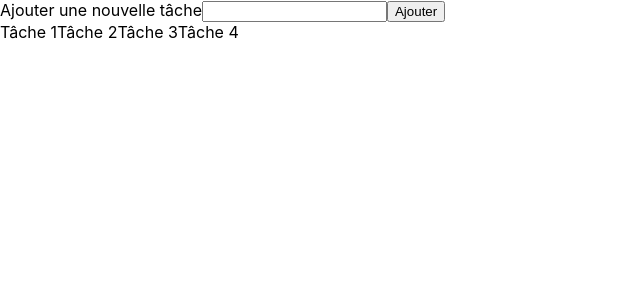
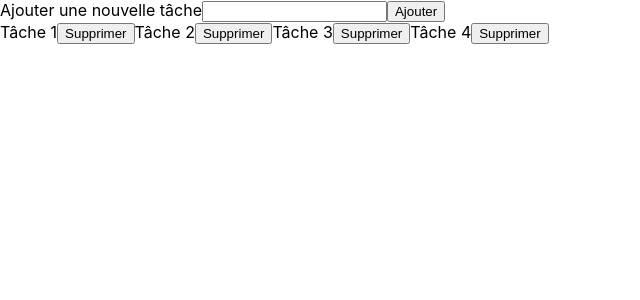
Before and after one commit to FadimeZgj/tp-react-todolist, a React (Create React App) app: page / in a window 1280 px wide. Shown: the top 300 px of the page, without its empty margins (0-640 px from the left). Built offline with nearby package versions, Linux system fonts and the light colour scheme.

Commit message:
Supression d'une tâche

```diff
--- a/src/components/Task/Task.js
+++ b/src/components/Task/Task.js
@@ -1,9 +1,16 @@
 import React from 'react'
 
-function Task() {
-  return (
-    <div>Task</div>
-  )
+function Task({taskProps, id, onDelete}) {
+
+  const handleDelete =()=>{
+    onDelete(id)
+  }
+
+  return <>
+  {taskProps.taskname}
+  <button onClick={handleDelete}>Supprimer</button>
+    </>
+
 }
 
 export default Task
--- a/src/components/Task/TaskList.js
+++ b/src/components/Task/TaskList.js
@@ -1,6 +1,7 @@
 import React, { useState } from "react";
 import TaskProps from "./TaskProps";
 import NewTaskForm from "./NewTaskForm";
+import Task from "./Task";
 
 let tasksList = [
   new TaskProps("Tâche 1"),
@@ -18,10 +19,18 @@ function TaskList() {
     setList(newTaskList)
 
   }
+
+  const handleTaskDelete =(index)=>{
+    let newTaskList = [...list]
+    newTaskList = newTaskList.filter((_, i) => i !== index);
+    setList(newTaskList);
+  }
+
   return (
     <>
       <NewTaskForm onSubmit={(data)=>handleNewTask(data)}/>
-      {list.map((task, index) => task.taskname)}
+      {list.map((task, index) =>
+      <Task key={index} id={index} taskProps = {task} onDelete={(index)=>handleTaskDelete(index)} />)}
     </>
   );
 }
```
